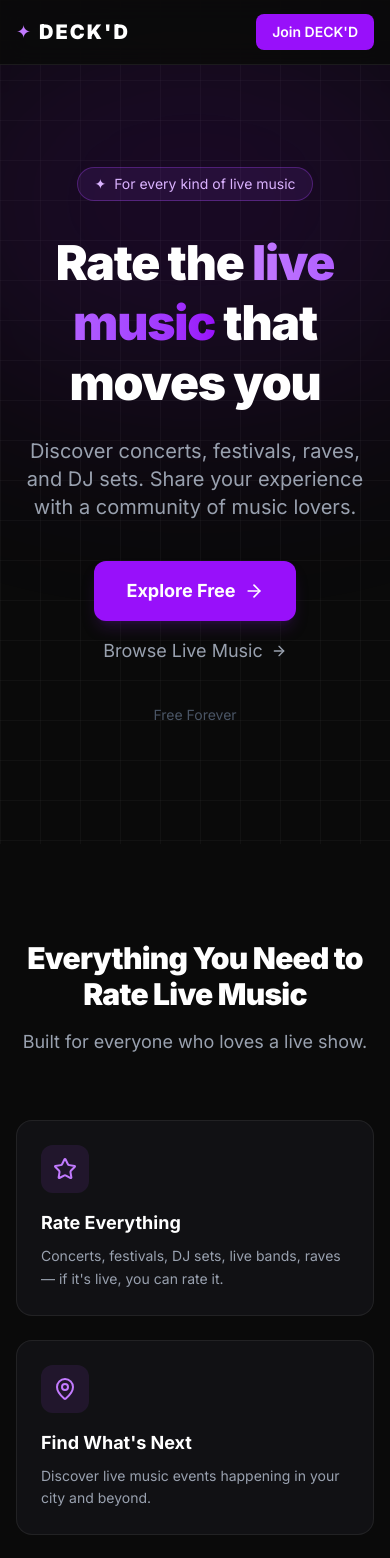
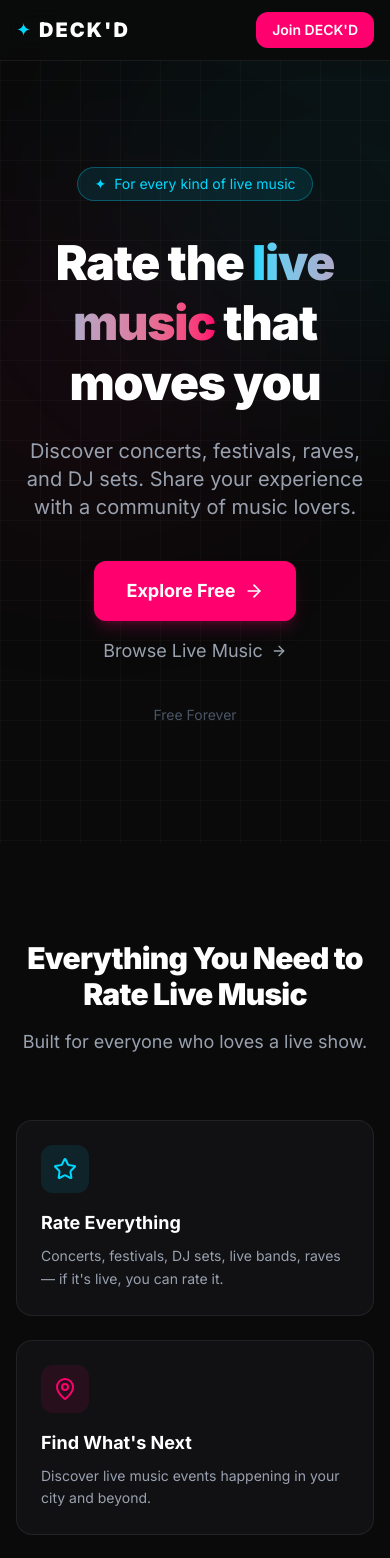
Before and after one commit to xavierrizk/decked-landing, a Next.js app: page / in a window 390 px wide. Shown: the top 1558 px of the page. Built offline with nearby package versions, Linux system fonts and the light colour scheme; no server answers.

Commit message:
Redesign: replace all purple with cyan/pink to match app design system

```diff
--- a/components/FAQ.tsx
+++ b/components/FAQ.tsx
@@ -40,12 +40,12 @@ function FAQItem({ q, a }: { q: string; a: string }) {
         onClick={() => setOpen(!open)}
         className="flex items-center justify-between w-full py-5 text-left group"
       >
-        <span className="text-white font-semibold pr-4 group-hover:text-purple-300 transition-colors">
+        <span className="text-white font-semibold pr-4 group-hover:text-[#00D9FF] transition-colors">
           {q}
         </span>
         <ChevronDown
           className={`w-5 h-5 text-gray-500 flex-shrink-0 transition-transform duration-300 ${
-            open ? "rotate-180" : ""
+            open ? "rotate-180 text-[#00D9FF]" : ""
           }`}
         />
       </button>
--- a/components/Features.tsx
+++ b/components/Features.tsx
@@ -9,42 +9,48 @@ const features = [
     title: "Rate Everything",
     description:
       "Concerts, festivals, DJ sets, live bands, raves — if it's live, you can rate it.",
+    accent: "#00D9FF",
   },
   {
     icon: MapPin,
     title: "Find What's Next",
     description:
       "Discover live music events happening in your city and beyond.",
+    accent: "#FF006E",
   },
   {
     icon: MessageCircle,
     title: "Share Your Taste",
     description:
       "Review and discuss live music experiences with people who were there.",
+    accent: "#00D9FF",
   },
   {
     icon: Heart,
     title: "Follow What You Love",
     description:
       "Keep up with your favorite artists and the events you don't want to miss.",
+    accent: "#FF006E",
   },
   {
     icon: Users,
     title: "Community Driven",
     description:
       "Real fans rating real experiences — honest ratings you can actually trust.",
+    accent: "#00D9FF",
   },
   {
     icon: Globe,
     title: "For Everyone",
     description:
       "Whether you're into EDM, rock, hip-hop, concerts, or festivals — it's all here.",
+    accent: "#FF006E",
   },
 ];
 
 export default function Features() {
   return (
-    <section className="py-24 px-4 sm:px-6 max-w-7xl mx-auto">
+    <section id="features" className="py-24 px-4 sm:px-6 max-w-7xl mx-auto">
       <motion.div
         initial={{ opacity: 0, y: 20 }}
         whileInView={{ opacity: 1, y: 0 }}
@@ -70,10 +76,14 @@ export default function Features() {
               whileInView={{ opacity: 1, y: 0 }}
               viewport={{ once: true }}
               transition={{ duration: 0.5, delay: i * 0.1 }}
-              className="bg-[#111114] border border-white/[0.07] rounded-2xl p-6 hover:border-purple-500/30 transition-all hover:-translate-y-1 cursor-default"
+              className="bg-[#111114] border border-white/[0.07] rounded-2xl p-6 hover:border-white/20 transition-all hover:-translate-y-1 cursor-default"
+              style={{ ['--accent' as string]: feature.accent }}
             >
-              <div className="bg-purple-500/10 rounded-xl p-3 w-fit mb-4">
-                <Icon className="w-6 h-6 text-purple-400" />
+              <div
+                className="rounded-xl p-3 w-fit mb-4"
+                style={{ background: `${feature.accent}18` }}
+              >
+                <Icon className="w-6 h-6" style={{ color: feature.accent }} />
               </div>
               <h3 className="text-white font-bold text-lg mb-2">
                 {feature.title}
--- a/components/Footer.tsx
+++ b/components/Footer.tsx
@@ -13,7 +13,7 @@ export default function Footer() {
           {/* Brand */}
           <div className="md:col-span-1">
             <div className="flex items-center gap-2 mb-4">
-              <span className="text-purple-400">✦</span>
+              <span className="text-[#00D9FF]">✦</span>
               <span className="text-white font-black text-xl tracking-widest uppercase">
                 DECK'D
               </span>
@@ -97,21 +97,21 @@ export default function Footer() {
             <div className="flex items-center gap-4">
               <Link
                 href="#"
-                className="text-gray-500 hover:text-white transition-colors"
+                className="text-gray-500 hover:text-[#00D9FF] transition-colors"
                 aria-label="Instagram"
               >
                 <Globe className="w-5 h-5" />
               </Link>
               <Link
                 href="#"
-                className="text-gray-500 hover:text-white transition-colors"
+                className="text-gray-500 hover:text-[#00D9FF] transition-colors"
                 aria-label="Twitter / X"
               >
                 <Share2 className="w-5 h-5" />
               </Link>
               <Link
                 href="#"
-                className="text-gray-500 hover:text-white transition-colors text-sm font-bold"
+                className="text-gray-500 hover:text-[#00D9FF] transition-colors text-sm font-bold"
                 aria-label="Discord"
               >
                 Discord
--- a/components/Hero.tsx
+++ b/components/Hero.tsx
@@ -21,13 +21,15 @@ export default function Hero() {
         className="absolute inset-0 pointer-events-none"
         style={{
           backgroundImage:
-            "linear-gradient(rgba(255,255,255,0.03) 1px, transparent 1px), linear-gradient(90deg, rgba(255,255,255,0.03) 1px, transparent 1px)",
+            "linear-gradient(rgba(255,255,255,0.025) 1px, transparent 1px), linear-gradient(90deg, rgba(255,255,255,0.025) 1px, transparent 1px)",
           backgroundSize: "40px 40px",
         }}
       />
 
-      {/* Purple blob */}
-      <div className="absolute top-0 left-1/2 -translate-x-1/2 w-[600px] h-[400px] bg-purple-600/20 blur-[120px] rounded-full pointer-events-none animate-glow" />
+      {/* Cyan glow — left */}
+      <div className="absolute top-0 left-1/4 w-[500px] h-[350px] bg-[#00D9FF]/10 blur-[120px] rounded-full pointer-events-none animate-glow" />
+      {/* Pink glow — right */}
+      <div className="absolute top-1/4 right-1/4 w-[400px] h-[300px] bg-[#FF006E]/10 blur-[120px] rounded-full pointer-events-none animate-glow" style={{ animationDelay: '1.5s' }} />
 
       {/* Content */}
       <div className="relative z-10 max-w-6xl mx-auto px-6 flex flex-col md:flex-row items-center justify-between gap-12 pt-12 pb-16">
@@ -38,7 +40,7 @@ export default function Hero() {
             initial={{ opacity: 0, y: 20 }}
             animate={{ opacity: 1, y: 0 }}
             transition={{ duration: 0.5 }}
-            className="inline-flex items-center gap-2 border border-purple-500/30 bg-purple-500/10 text-purple-300 text-sm px-4 py-1.5 rounded-full mb-8"
+            className="inline-flex items-center gap-2 border border-[#00D9FF]/30 bg-[#00D9FF]/10 text-[#00D9FF] text-sm px-4 py-1.5 rounded-full mb-8"
           >
             <span>✦</span>
             <span>For every kind of live music</span>
@@ -52,7 +54,7 @@ export default function Hero() {
             className="text-5xl md:text-7xl font-black tracking-tight leading-tight mb-6"
           >
             Rate the{" "}
-            <span className="bg-gradient-to-r from-purple-400 to-purple-600 bg-clip-text text-transparent">
+            <span className="bg-gradient-to-r from-[#00D9FF] to-[#FF006E] bg-clip-text text-transparent">
               live music
             </span>{" "}
             that moves you
@@ -78,14 +80,14 @@ export default function Hero() {
           >
             <Link
               href={APP_URL}
-              className="flex items-center gap-2 bg-purple-600 hover:bg-purple-700 text-white font-bold px-8 py-4 rounded-xl text-lg transition-all hover:scale-105 shadow-lg shadow-purple-900/30"
+              className="flex items-center gap-2 bg-[#FF006E] hover:bg-[#e0005f] text-white font-bold px-8 py-4 rounded-xl text-lg transition-all hover:scale-105 shadow-lg shadow-[#FF006E]/20"
             >
               Explore Free
               <ArrowRight className="w-5 h-5" />
             </Link>
             <Link
               href={APP_URL}
-              className="flex items-center gap-2 text-gray-400 hover:text-white transition-colors text-lg"
+              className="flex items-center gap-2 text-gray-400 hover:text-[#00D9FF] transition-colors text-lg"
             >
               Browse Live Music
               <ArrowRight className="w-4 h-4" />
--- a/components/HowItWorks.tsx
+++ b/components/HowItWorks.tsx
@@ -28,7 +28,7 @@ const steps = [
 
 export default function HowItWorks() {
   return (
-    <section className="py-24 px-4 sm:px-6 bg-[#0a0a0a]">
+    <section id="how-it-works" className="py-24 px-4 sm:px-6 bg-[#0a0a0a]">
       <div className="max-w-7xl mx-auto">
         <motion.div
           initial={{ opacity: 0, y: 20 }}
@@ -46,8 +46,8 @@ export default function HowItWorks() {
         </motion.div>
 
         <div className="relative">
-          {/* Dashed connector line (desktop) */}
-          <div className="hidden md:block absolute top-10 left-[16.67%] right-[16.67%] h-px border-t-2 border-dashed border-purple-800/40 z-0" />
+          {/* Connector line */}
+          <div className="hidden md:block absolute top-10 left-[16.67%] right-[16.67%] h-px border-t-2 border-dashed border-[#00D9FF]/20 z-0" />
 
           <div className="grid grid-cols-1 md:grid-cols-3 gap-10 relative z-10">
             {steps.map((step, i) => (
@@ -59,7 +59,13 @@ export default function HowItWorks() {
                 transition={{ duration: 0.5, delay: i * 0.12 }}
                 className="flex flex-col items-center text-center"
               >
-                <div className="bg-gradient-to-br from-purple-600 to-purple-800 rounded-full w-12 h-12 flex items-center justify-center text-white font-black text-xl mb-4 shadow-lg shadow-purple-900/40">
+                <div
+                  className="w-12 h-12 rounded-full flex items-center justify-center text-white font-black text-xl mb-4 shadow-lg"
+                  style={{
+                    background: "linear-gradient(135deg, #00D9FF, #FF006E)",
+                    boxShadow: "0 0 24px rgba(0,217,255,0.2)",
+                  }}
+                >
                   {step.number}
                 </div>
                 <div className="text-2xl mb-3">{step.emoji}</div>
--- a/components/Navbar.tsx
+++ b/components/Navbar.tsx
@@ -13,16 +13,14 @@ export default function Navbar() {
       transition={{ duration: 0.5 }}
       className="fixed top-0 left-0 right-0 z-50 bg-[#0a0a0a]/90 backdrop-blur-md border-b border-white/[0.07]"
     >
-      <div className="max-w-7xl mx-auto px-4 sm:px-6 lg:px-8 h-16 flex items-center justify-between">
-        {/* Wordmark */}
+      <div className="max-w-7xl mx-auto px-4 sm:px-6 lg:px-8 h-[60px] flex items-center justify-between">
         <Link href="/" className="flex items-center gap-2">
-          <span className="text-purple-400 text-lg">✦</span>
+          <span className="text-[#00D9FF] text-lg">✦</span>
           <span className="text-white font-black text-xl tracking-widest uppercase">
             DECK'D
           </span>
         </Link>
 
-        {/* Right side */}
         <div className="flex items-center gap-4">
           <Link
             href={APP_URL}
@@ -32,7 +30,7 @@ export default function Navbar() {
           </Link>
           <Link
             href={APP_URL}
-            className="bg-purple-600 hover:bg-purple-700 text-white text-sm font-semibold px-4 py-2 rounded-lg transition-all hover:scale-105"
+            className="bg-[#FF006E] hover:bg-[#e0005f] text-white text-sm font-semibold px-4 py-2 rounded-xl transition-all hover:scale-105"
           >
             Join DECK'D
           </Link>
```
Also changed, not shown: components/CTASection.tsx (+9 -5 lines), components/SocialProof.tsx (+18 -7 lines).
